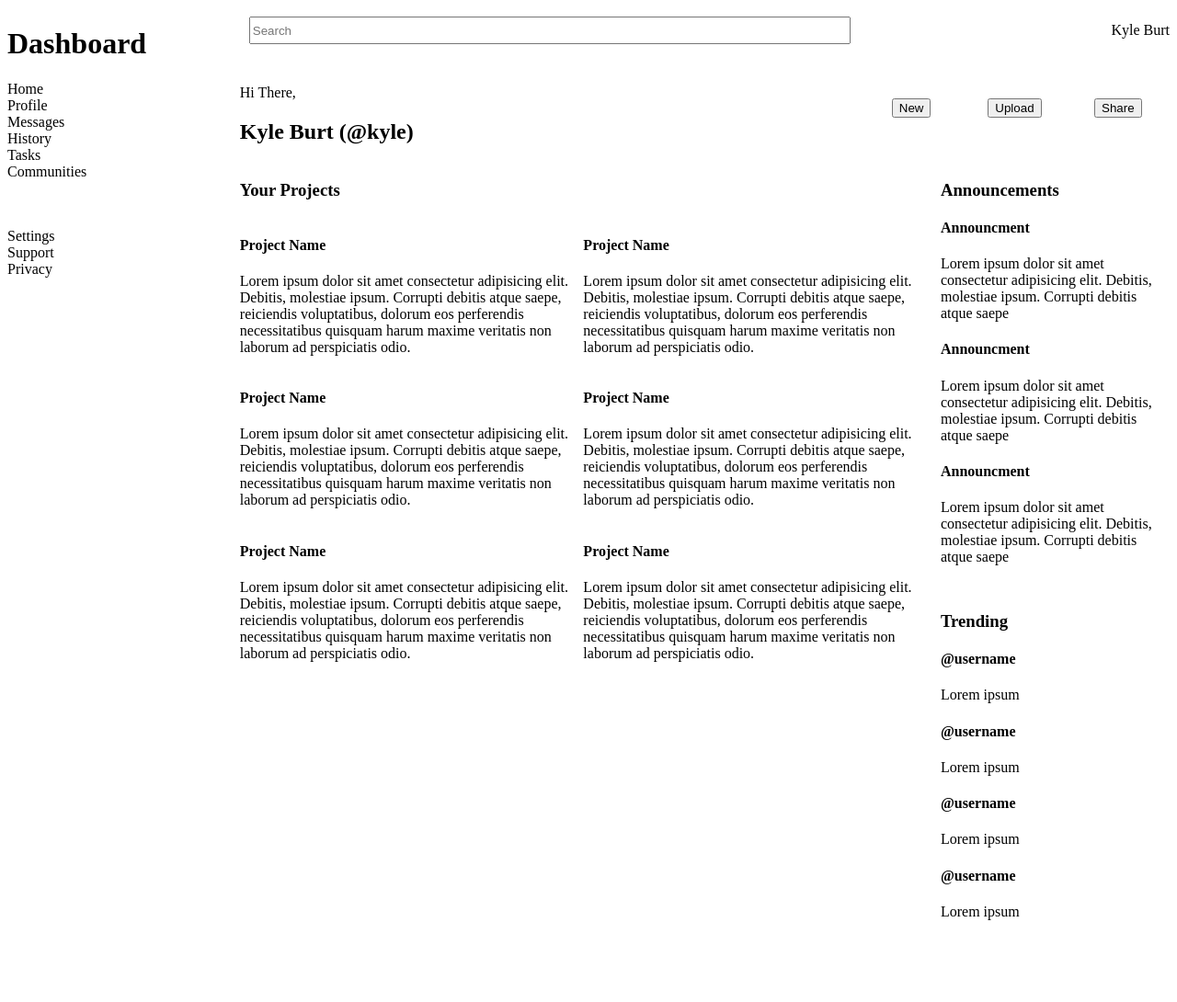
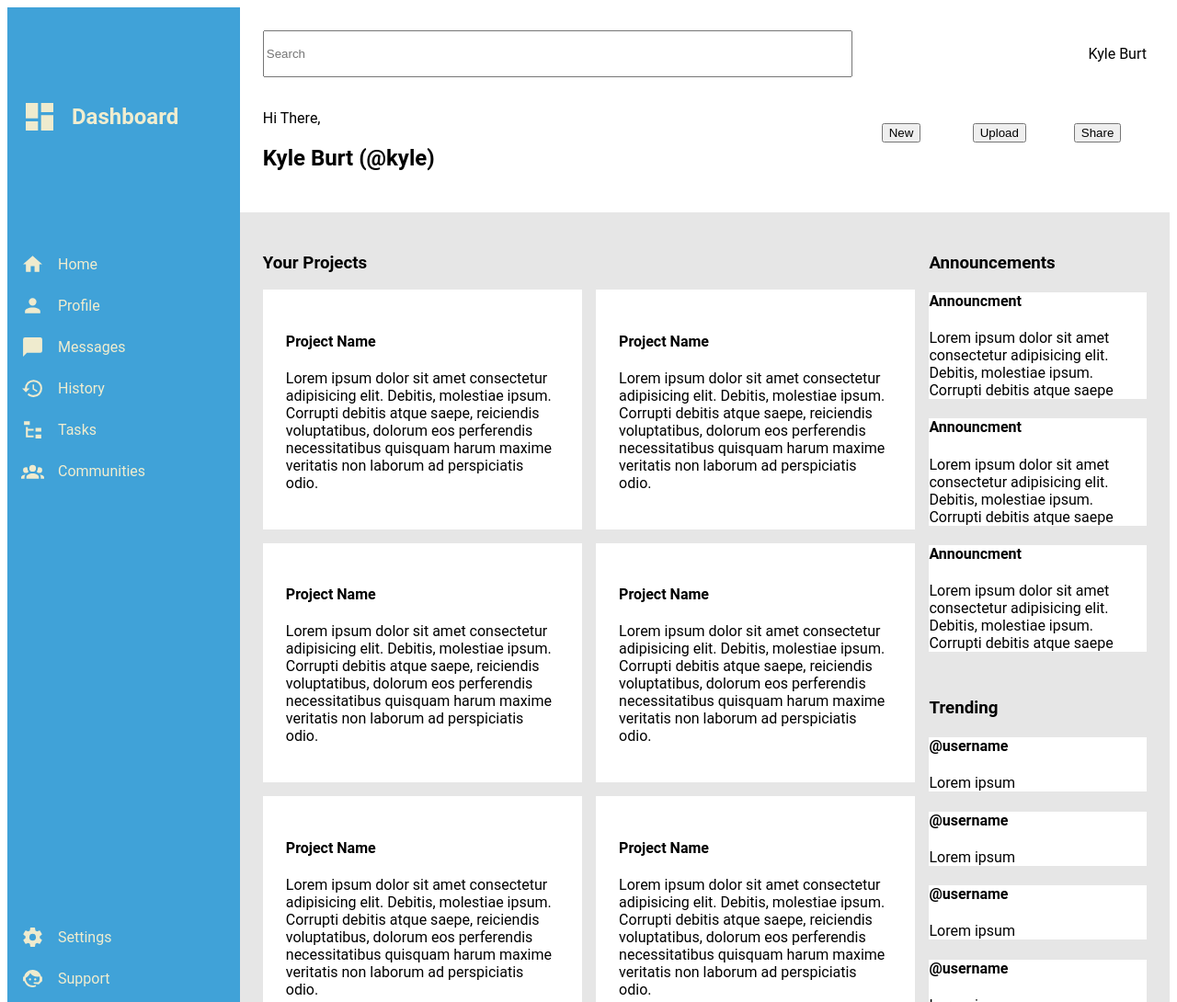
Before and after one commit to kyle2burt/adminDashboard, a plain HTML site: page index.html in a window 1280 px wide. Shown: the top 1090 px of the page at 92% size. Drawn offline with Linux system fonts and the light colour scheme.

Commit message:
Add icons and styles to sidebar

```diff
--- a/index.html
+++ b/index.html
@@ -7,19 +7,49 @@
     </head>
     <body>
         <div class="sidebar">
-            <h1>Dashboard</h1>
+            <div class="title">
+                <img class="icon" src="icons/dashboard.svg" alt="dashboard-icon" width="40px">
+                <h1>Dashboard</h1>
+            </div>
             <ul>
-                <li>Home</li>
-                <li>Profile</li>
-                <li>Messages</li>
-                <li>History</li>
-                <li>Tasks</li>
-                <li>Communities</li>
+                <li>
+                    <img class="icon" src="icons/home.svg" alt="profile-icon" width="25px">
+                    Home
+                </li>
+                <li>
+                    <img class="icon" src="icons/profile.svg" alt="profile-icon" width="25px">
+                    Profile
+                </li>
+                <li>
+                    <img class="icon" src="icons/message.svg" alt="profile-icon" width="25px">
+                    Messages
+                </li>
+                <li>
+                    <img class="icon" src="icons/history.svg" alt="profile-icon" width="25px">
+                    History
+                </li>
+                <li>
+                    <img class="icon" src="icons/tasks.svg" alt="profile-icon" width="25px">
+                    Tasks
+                </li>
+                <li>
+                    <img class="icon" src="icons/community.svg" alt="profile-icon" width="25px">
+                    Communities
+                </li>
             </ul>
             <ul>
-                <li>Settings</li>
-                <li>Support</li>
-                <li>Privacy</li>
+                <li>
+                    <img class="icon" src="icons/settings.svg" alt="profile-icon" width="25px">
+                    Settings
+                </li>
+                <li>
+                    <img class="icon" src="icons/support.svg" alt="profile-icon" width="25px">
+                    Support
+                </li>
+                <li>
+                    <img class="icon" src="icons/privacy.svg" alt="profile-icon" width="25px">
+                    Privacy
+                </li>
             </ul>
         </div>
         <div class="header">
--- a/styles.css
+++ b/styles.css
@@ -1,6 +1,20 @@
+:root {
+    --black: #000000;
+    --white: #F0EDCF;
+    --lightblue: #40A2D8;
+    --darkblue: #0B60B0;
+}
 body {
     display: grid;
     grid-template-columns: 1fr 4fr;
+    font-family: 'Roboto', sans-serif;
+}
+.icon {
+    filter: invert(95%) sepia(13%) saturate(367%) hue-rotate(4deg) brightness(97%) contrast(95%);
+}
+h1 {
+    margin: 0;
+    font-size: x-large;
 }
 ul {
     list-style: none;
@@ -11,24 +25,32 @@ ul {
     grid-row-start: 1;
     grid-row-end: 3;
 
+    color: var(--white);
+    background-color: var(--lightblue);
     display: grid;
-    grid-template-rows: 5rem 10rem 5rem;
+    grid-template-rows: 1fr 3fr 1fr;
+    gap: 20px;
+}
+.sidebar > .title,
+.sidebar > ul > li {
+    display: flex;
+    align-items: center;
+    gap: 15px;
+    padding: 10px 15px;
 }
 .header {
     display: grid;
     grid-template-columns: 2fr 1fr;
+    padding: 25px;
 }
-.header > input {
-    margin: 10px;
-}
-.welcome {
+.header > .welcome {
     grid-row-start: 2;
 }
-.profile {
+.header > .profile {
     display: grid;
     justify-items: end;
 }
-.buttons {
+.header > .buttons {
     display: grid;
     grid-template-columns: repeat(3, 2fr);
     justify-items: center;
@@ -39,6 +61,8 @@ ul {
     grid-template-columns: 3fr 1fr;
     grid-template-rows: 1fr 1fr;
     gap: 15px;
+    background-color: #e6e6e6;
+    padding: 25px;
 }
 .projects {
     grid-row-start: 1;
@@ -47,4 +71,11 @@ ul {
 .projects > div {
     display: grid;
     grid-template-columns: repeat(auto-fit, minmax(300px, 1fr));
+    gap: 15px;
 }
+.card {
+    background-color: white;
+}
+.projects .card {
+    padding: 25px;
+}
```
Also changed, not shown: icons/community.svg (added), icons/dashboard.svg (added), icons/history.svg (added), icons/home.svg (added), icons/message.svg (added), icons/privacy.svg (added), icons/profile.svg (added), icons/settings.svg (added), icons/support.svg (added), icons/tasks.svg (added).
